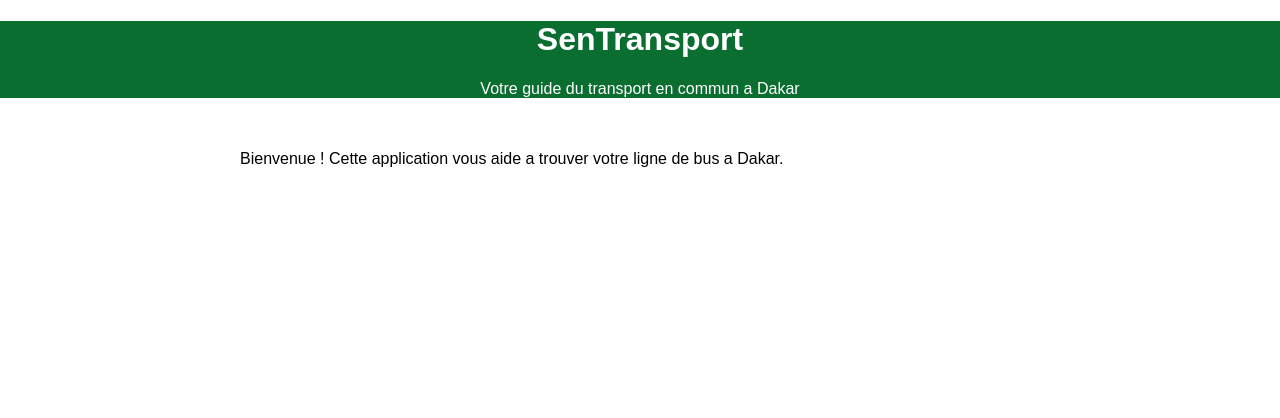
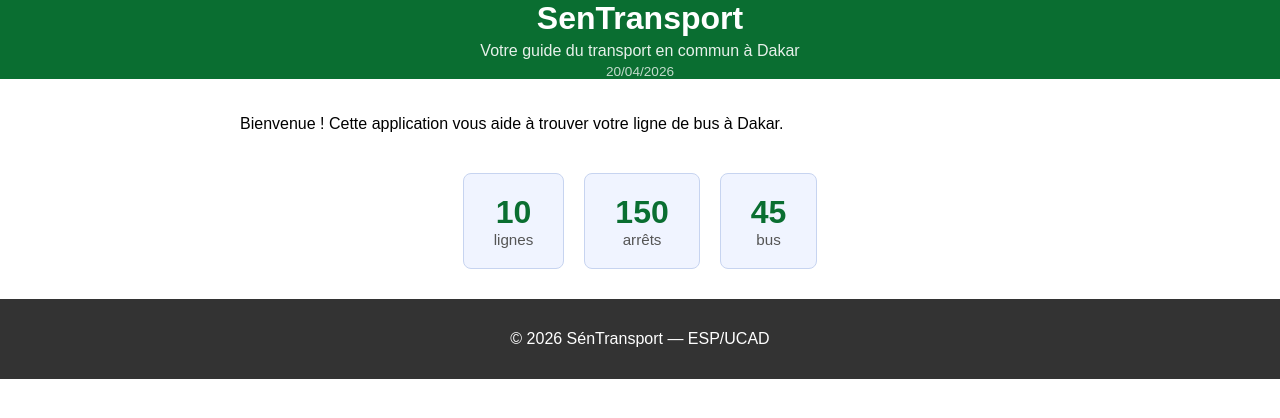
Before and after one commit to PapeMoussa03/sentransport, a React (Create React App) app: page / in a window 1280 px wide. Shown: the top 418 px of the page. Built offline with nearby package versions, Linux system fonts and the light colour scheme.

Commit message:
Setup initial SenTransport avec Header et les exos

```diff
--- a/src/App.css
+++ b/src/App.css
@@ -8,3 +8,8 @@
   max-width: 800px;
   margin: 0 auto;
 }
+
+.stats {
+  margin-top: 30px;
+  text-align: center;
+}
--- a/src/App.js
+++ b/src/App.js
@@ -1,15 +1,24 @@
 import './App.css';
 import Header from './Header';
+import Footer from './Footer';
+import Statistique1 from './Statistique1';
+import Statistique2 from './Statistique2';
+import Statistique3 from './Statistique3';
 
 function App() {
   return (
     <div className="App">
       <Header />
       <main className="contenu">
-        <p>Bienvenue ! Cette application vous aide a trouver
-          votre ligne de bus a Dakar.
-        </p>
+        <p>Bienvenue ! Cette application vous aide à trouver
+        votre ligne de bus à Dakar.</p>
+        <div className="stats">
+          <Statistique1 />
+          <Statistique2 />
+          <Statistique3 />
+        </div>
       </main>
+      <Footer />
     </div>
   );
 }
--- /dev/null
+++ b/src/Footer.css
@@ -0,0 +1,7 @@
+.footer {
+  background-color: #333333;
+  color: white;
+  text-align: center;
+  padding: 15px;
+  margin-top: auto;
+}
--- /dev/null
+++ b/src/Footer.js
@@ -0,0 +1,11 @@
+import './Footer.css';
+
+function Footer() {
+  return (
+    <footer className="footer">
+      <p>© 2026 SénTransport — ESP/UCAD</p>
+    </footer>
+  );
+}
+
+export default Footer;
--- a/src/Header.css
+++ b/src/Header.css
@@ -15,3 +15,9 @@
     font-size : 1 rem ;
     opacity : 0.9;
 }
+
+.header-date {
+  margin: 4px 0 0 0;
+  font-size: 0.85rem;
+  opacity: 0.75;
+}
--- a/src/Header.js
+++ b/src/Header.js
@@ -1,14 +1,16 @@
 import './Header.css';
 
 function Header() {
-    return (
-        <header className =" header ">
-            <h1 className =" header - titre ">SenTransport </h1 >
-            <p className =" header - soustitre ">
-                Votre guide du transport en commun a Dakar
-            </p>
-        </header>
-    );
+  const date = new Date().toLocaleDateString('fr-FR');
+  return (
+    <header className="header">
+      <h1 className="header-titre">SenTransport</h1>
+      <p className="header-soustitre">
+        Votre guide du transport en commun à Dakar
+      </p>
+      <p className="header-date">{date}</p>
+    </header>
+  );
 }
 
-export default Header ;
+export default Header;
--- /dev/null
+++ b/src/Statistique.css
@@ -0,0 +1,22 @@
+.statistique {
+  display: inline-block;
+  background-color: #f0f4ff;
+  border: 1px solid #c7d4f0;
+  border-radius: 8px;
+  padding: 20px 30px;
+  margin: 10px;
+  text-align: center;
+}
+
+.stat-chiffre {
+  display: block;
+  font-size: 2rem;
+  font-weight: bold;
+  color: #0a6e31;
+}
+
+.stat-libelle {
+  display: block;
+  font-size: 0.95rem;
+  color: #555555;
+}
--- /dev/null
+++ b/src/Statistique1.js
@@ -0,0 +1,12 @@
+import './Statistique.css';
+
+function Statistique1() {
+  return (
+    <div className="statistique">
+      <span className="stat-chiffre">10</span>
+      <span className="stat-libelle">lignes</span>
+    </div>
+  );
+}
+
+export default Statistique1;
--- /dev/null
+++ b/src/Statistique2.js
@@ -0,0 +1,12 @@
+import './Statistique.css';
+
+function Statistique2() {
+  return (
+    <div className="statistique">
+      <span className="stat-chiffre">150</span>
+      <span className="stat-libelle">arrêts</span>
+    </div>
+  );
+}
+
+export default Statistique2;
--- /dev/null
+++ b/src/Statistique3.js
@@ -0,0 +1,12 @@
+import './Statistique.css';
+
+function Statistique3() {
+  return (
+    <div className="statistique">
+      <span className="stat-chiffre">45</span>
+      <span className="stat-libelle">bus</span>
+    </div>
+  );
+}
+
+export default Statistique3;
```
